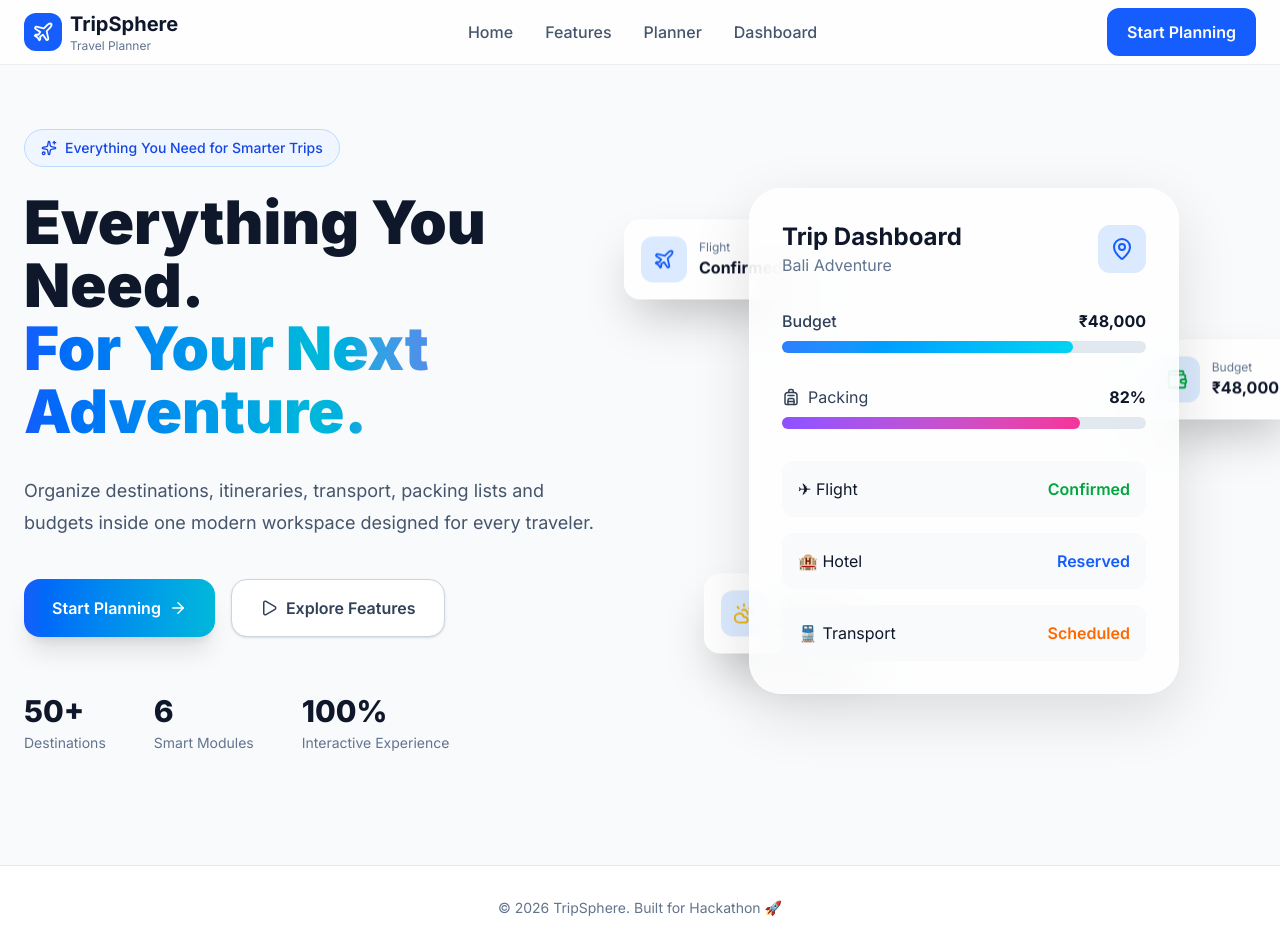
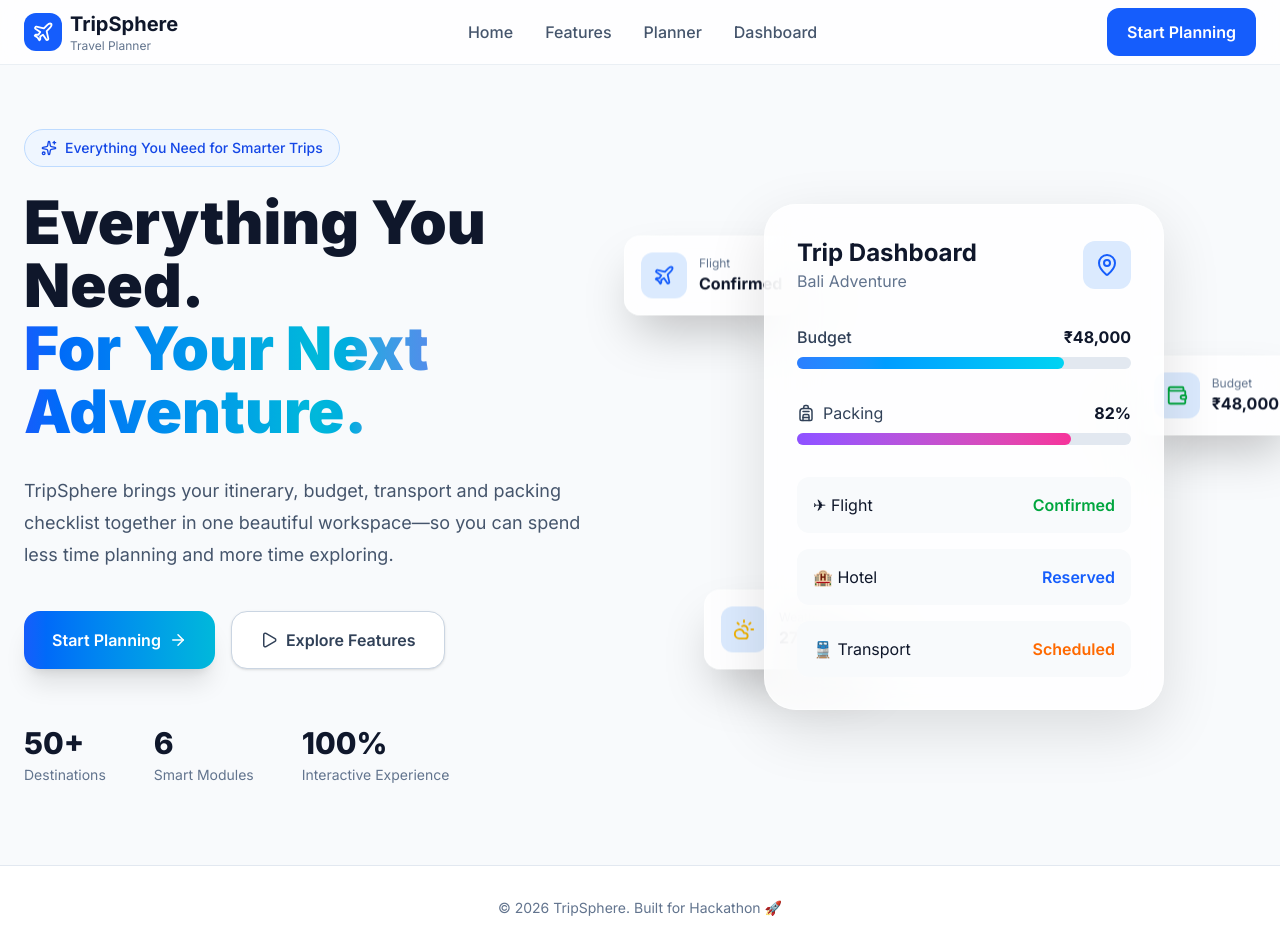
Before and after one commit to VENUENGG/TripSphere, a React (Vite) app: page / in a window 1280 px wide. Built offline with nearby package versions, Linux system fonts and the light colour scheme.

Commit message:
Polish hero section and dashboard layout

```diff
--- a/src/components/home/DashboardPreview.jsx
+++ b/src/components/home/DashboardPreview.jsx
@@ -44,7 +44,7 @@ export default function DashboardPreview() {
         initial={{ opacity: 0, scale: 0.9 }}
         animate={{ opacity: 1, scale: 1 }}
         transition={{ duration: 0.8 }}
-        className="w-[430px] rounded-[32px] border border-white/50 bg-white/80 p-8 shadow-[0_20px_60px_rgba(0,0,0,0.12)] backdrop-blur-xl"
+        className="w-[400px] rounded-[32px] border border-white/50 bg-white/80 p-8 shadow-[0_20px_60px_rgba(0,0,0,0.12)] backdrop-blur-xl"
       >
 
         {/* Header */}
--- a/src/components/home/HeroContent.jsx
+++ b/src/components/home/HeroContent.jsx
@@ -28,9 +28,9 @@ export default function HeroContent() {
 
       <p className="mt-8 max-w-2xl text-lg leading-8 text-slate-600">
 
-        Organize destinations, itineraries, transport,
-        packing lists and budgets inside one modern
-        workspace designed for every traveler.
+        TripSphere brings your itinerary, budget, transport and packing checklist
+        together in one beautiful workspace—so you can spend less time planning and
+        more time exploring.
 
       </p>
 
```
